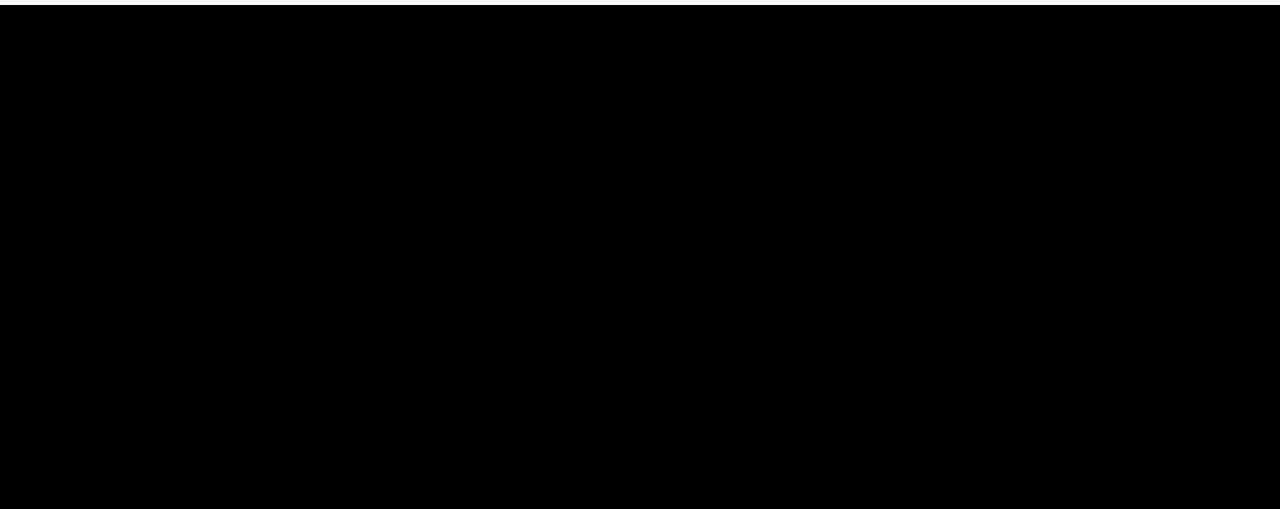
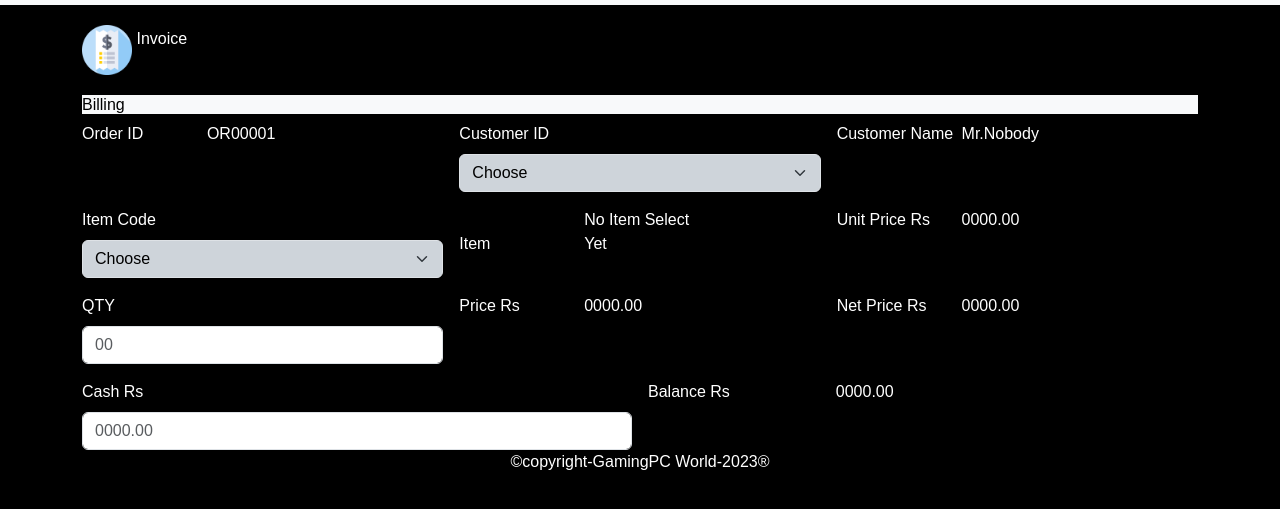
Before and after one commit to warnadeshan50/GamingPC_World_Bootstrap, a plain HTML site: page gamingPC_world/invoice.html in a window 1280 px wide. Shown: the part 57-566 px from the top of the page. Drawn offline with nearby package versions, Linux system fonts and the light colour scheme.

Commit message:
start invoice page

```diff
--- a/gamingPC_world/invoice.html
+++ b/gamingPC_world/invoice.html
@@ -8,6 +8,7 @@
     <link rel="stylesheet" href="https://cdn.jsdelivr.net/npm/bootstrap@5.3.2/dist/css/bootstrap.min.css">
     <link rel="stylesheet" href="asset/css/header_nav_body.css">
     <link rel="stylesheet" href="asset/css/normalize.css">
+    <link rel="stylesheet" href="asset/css/pages_layout.css">
 </head>
 <body class="bg-black">
 <header>
@@ -41,6 +42,81 @@
         </div>
     </nav>
 </header>
+<main class="container-sm container-xl container-md">
+    <section>
+        <div>
+            <img src="asset/img/invoice.png" alt="Items">
+            <span class="text-center">Invoice</span>
+        </div>
+        <h6 class="bg-light text-black">Billing</h6>
+        <form class="row g-3 ">
+            <div class="col-md-4">
+                <label for="item_code" class="form-label col-sm-12 col-lg-4">Order ID</label>
+                <label id="item_code" class="form-label col-sm-12 col-lg-4">OR00001</label>
+            </div>
+            <br>
+            <div class="col-md-4 col-lg-4">
+                <label for="customer_ids" class="form-label col-sm-12 col-lg-4">Customer ID</label>
+                <select class="form-select bg-dark-subtle text-black col-sm-12 col-lg-4" aria-label="Default select example" id="customer_ids">
+                    <option selected>Choose</option>
+                    <option value="1">CU00001</option>
+                    <option value="2">CU00002</option>
+                    <option value="2">CU00003</option>
+                    <option value="2">CU00004</option>
+                    <option value="2">CU00005</option>
+                    <option value="2">CU00006</option>
+                </select>
+            </div>
+            <div class="col-md-4 labels">
+                <label for="customer_name" class="form-label col-sm-12 col-lg-4">Customer Name</label>
+                <label id="customer_name" class="form-label col-sm-12 col-lg-4">Mr.Nobody</label>
+            </div>
+            <div class="col-md-4 col-lg-4 ">
+                <label for="item_codes" class="form-label col-sm-12 col-lg-4">Item Code</label>
+                <select class="form-select bg-dark-subtle text-black col-sm-12 col-lg-4" aria-label="Default select example" id="item_codes">
+                    <option selected>Choose</option>
+                    <option value="1">IT00001</option>
+                    <option value="2">IT00002</option>
+                    <option value="2">IT00003</option>
+                    <option value="2">IT00004</option>
+                    <option value="2">IT00005</option>
+                    <option value="2">IT00006</option>
+                </select>
+            </div>
+            <div class="col-md-4 labels">
+                <label for="item" class="form-label col-sm-12 col-lg-4">Item</label>
+                <label id="item" class="form-label col-sm-12 col-lg-4">No Item Select Yet</label>
+            </div>
+            <div class="col-md-4 labels">
+                <label for="unit_price" class="form-label col-sm-12 col-lg-4">Unit Price Rs</label>
+                <label id="unit_price" class="form-label col-sm-12 col-lg-4">0000.00</label>
+            </div>
+            <div class="col-md-4">
+                <label for="qty" class="form-label">QTY</label>
+                <input type="number" class="form-control" id="qty" placeholder="00">
+            </div>
+            <div class="col-md-4 labels">
+                <label for="price" class="form-label col-sm-12 col-lg-4">Price Rs</label>
+                <label id="price" class="form-label col-sm-12 col-lg-4">0000.00</label>
+            </div>
+            <div class="col-md-4 labels">
+                <label for="net_price" class="form-label col-sm-12 col-lg-4">Net Price Rs</label>
+                <label id="net_price" class="form-label col-sm-12 col-lg-4">0000.00</label>
+            </div>
+            <div class="col-md-6">
+                <label for="cash" class="form-label">Cash Rs</label>
+                <input type="number" class="form-control" id="cash" placeholder="0000.00">
+            </div>
+            <div class="col-md-6 text-bottom labels">
+                <label for="balance" class="form-label col-sm-12 col-lg-4 ">Balance Rs</label>
+                <label id="balance" class="form-label col-sm-12 col-lg-4">0000.00</label>
+            </div>
+        </form>
+    </section>
+    <div class="row">
+        <span class="card-footer text-center">©copyright-GamingPC World-2023®</span>
+    </div>
+</main>
 <script src="asset/boostrap/bootstrap-5.3.1-dist/js/bootstrap.min.js"></script>
 <script defer="https://cdn.jsdelivr.net/npm/bootstrap@5.3.2/dist/js/bootstrap.bundle.min.js" integrity="sha384-C6RzsynM9kWDrMNeT87bh95OGNyZPhcTNXj1NW7RuBCsyN/o0jlpcV8Qyq46cDfL" crossorigin="anonymous"></script>
 </body>
```
